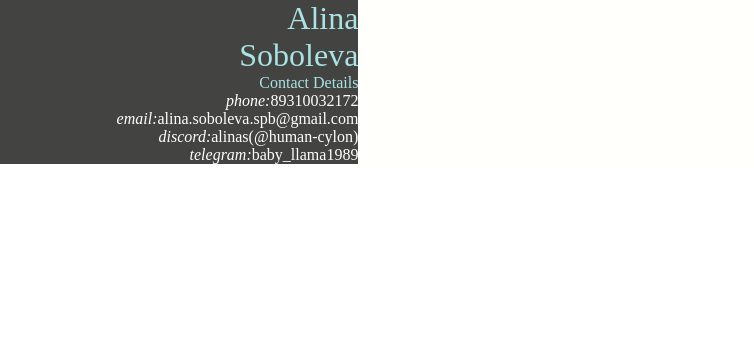
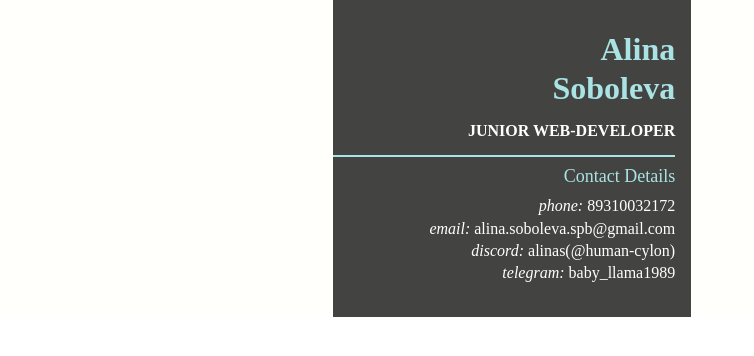
Before and after one commit to human-cylon/rsschool-cv, a plain HTML site: page index.html in a window 1280 px wide. Shown: the whole page, without its empty margins (0-754 px from the left). Drawn offline with Linux system fonts and the light colour scheme.

Commit message:
refactor: add styles to name and contact info

```diff
--- a/index.html
+++ b/index.html
@@ -3,24 +3,28 @@
 <head>
   <meta charset="UTF-8">
   <meta name="viewport" content="width=device-width, initial-scale=1.0">
+  <meta http-equiv="x-ua-compatible" content="ie=edge">
   <link rel="stylesheet" href="style.css">
   <title>CV Alina Soboleva</title>
 </head>
 <body>
   <div class="container">
-        <aside class="aside">
+    <aside class="aside pad-r">
       <p class="aside__heading name">Alina</p>
       <p class="aside__heading name">Soboleva</p>
-            <section class="contact-information">
+      <p class="job-title"><strong>junior web-developer</strong></p>
+        <section class="aside__section contact-information">
+          <div class="line"></div>
           <p class="aside__heading">Contact Details</p>
             <ul>
-                    <li><em>phone:</em>89310032172</li>
-                    <li><em>email:</em>alina.soboleva.spb@gmail.com</li>
-                    <li><em>discord:</em>alinas(@human-cylon)</li>
-                    <li><em>telegram:</em>baby_llama1989</li>
+              <li><em>phone:</em> 89310032172</li>
+              <li><em>email:</em> alina.soboleva.spb@gmail.com</li>
+              <li><em>discord:</em> alinas(@human-cylon)</li>
+              <li><em>telegram:</em> baby_llama1989</li>
             </ul>
         </section>
     </aside>
+
 </div>
 </body>
 </html>
--- a/style.css
+++ b/style.css
@@ -5,26 +5,51 @@
 }
 
 .container {
+  display: flex;
+  justify-content: center;
   width: 64rem;
-    background-color: #FFFFFB;
+  background-color: #fffffb;
   color: #434342;
 }
 
 .aside {
   width: 35%;
   background-color: #434342;
-    color: #FFFFFB;
   text-align: right;
+  line-height: 1.4rem;
+  color: #fffffb;
+}
+
+.pad-r {
+  padding-right: 1rem;
 }
 
 .aside__heading {
-    color: #A9E3E3;
-}
-
-.aside-text {
-
+  padding: .5rem 0 .5rem 0;
+  font-size: 1.125rem;
+  color: #a9e3e3;
 }
 
 .name {
   font-size: 2rem;
+  font-weight: bold;
 }
+
+.name:first-child {
+    padding-top: 2.4rem;
+}
+
+.job-title {
+  padding: .8rem 0 .8rem 0;
+  text-transform: uppercase;
+}
+
+.aside__section {
+    padding-bottom: 2rem;
+}
+
+.line {
+    width: 100%;
+    height: .1rem;
+    background-color: #a9e3e3;
+}
```
Lines whose indentation alone changed are shown as unchanged.
